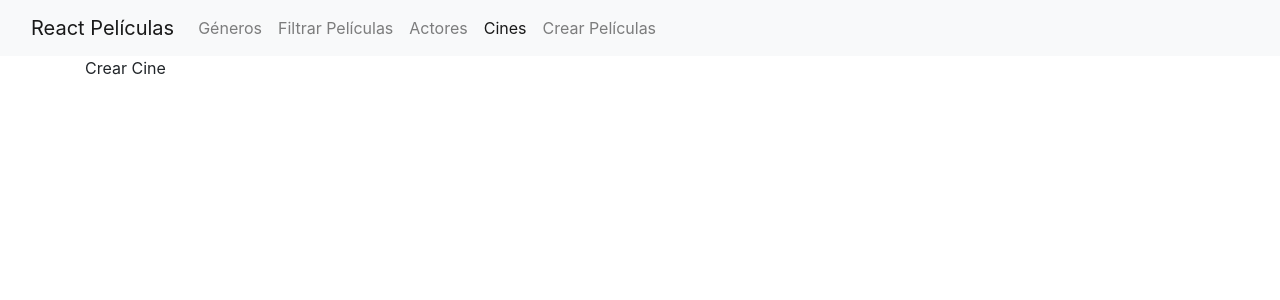
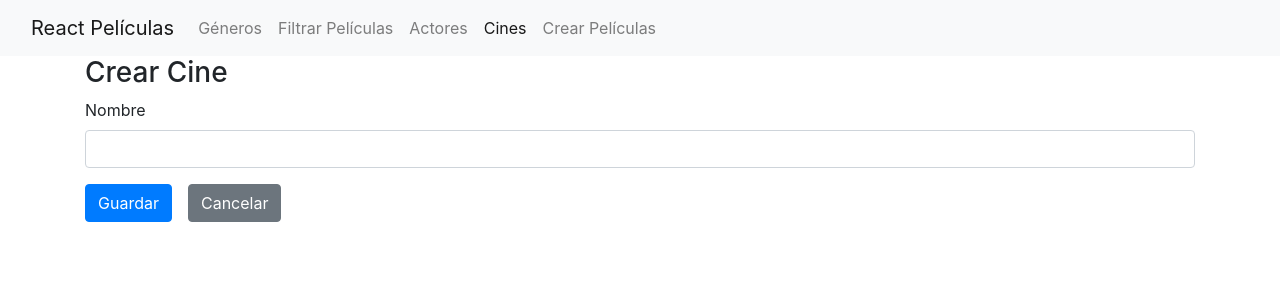
Before and after one commit to andresgonzape/react-peliculas, a React (Create React App) app: page /cines/crear in a window 1280 px wide. Shown: the top 300 px of the page. Built offline with nearby package versions, Linux system fonts and the light colour scheme.

Commit message:
Formulario Cines

```diff
--- a/src/cines/CrearCines.tsx
+++ b/src/cines/CrearCines.tsx
@@ -1,5 +1,13 @@
+import FormularioCines from "./FormularioCines";
+
 export default function CrearCines(){
     return (
-        <>Crear Cine</>
+        <>
+            <h3>Crear Cine</h3>
+            <FormularioCines
+                modelo={{nombre: ''}}
+                onSumbit={valores => console.log(valores)}
+            />
+        </>
     )
 }
--- a/src/cines/EditarCines.tsx
+++ b/src/cines/EditarCines.tsx
@@ -1,5 +1,13 @@
+import FormularioCines from "./FormularioCines";
+
 export default function EditarCines(){
     return (
-        <>Editar Cine</>
+        <>
+            <h3>Editar Cine</h3>
+            <FormularioCines
+                modelo={{nombre: 'Madrid'}}
+                onSumbit={valores => console.log(valores)}
+            />
+        </>
     )
 }
--- /dev/null
+++ b/src/cines/FormularioCines.tsx
@@ -0,0 +1,31 @@
+import { Form, Formik, FormikHelpers } from "formik";
+import { cineCreacionDTO } from "./cines.model"
+import * as Yup from 'yup'
+import FormGroupText from "../utils/FormGroupText";
+import Button from "../utils/Button";
+import { Link } from "react-router-dom";
+
+export default function FormularioCines(props: formularioCinesProps) {
+    return(
+        <Formik
+            initialValues={props.modelo}
+            onSubmit={props.onSumbit}
+            validationSchema={Yup.object({
+                nombre: Yup.string().required('Este campo es obligatorio').primeraLetraMayuscula()
+            })}
+        >
+            {(formikProps) => (
+                <Form>
+                    <FormGroupText label="Nombre" campo="nombre"></FormGroupText>
+                    <Button disabled={formikProps.isSubmitting} type="submit">Guardar</Button>
+                    <Link className="btn btn-secondary" to="/cines">Cancelar</Link>
+                </Form>
+            )}
+        </Formik>
+    )
+}
+
+interface formularioCinesProps {
+    modelo: cineCreacionDTO;
+    onSumbit(valores: cineCreacionDTO, acciones: FormikHelpers<cineCreacionDTO>): void;
+}
--- /dev/null
+++ b/src/cines/cines.model.d.ts
@@ -0,0 +1,3 @@
+export interface cineCreacionDTO {
+    nombre: string;
+}
```
